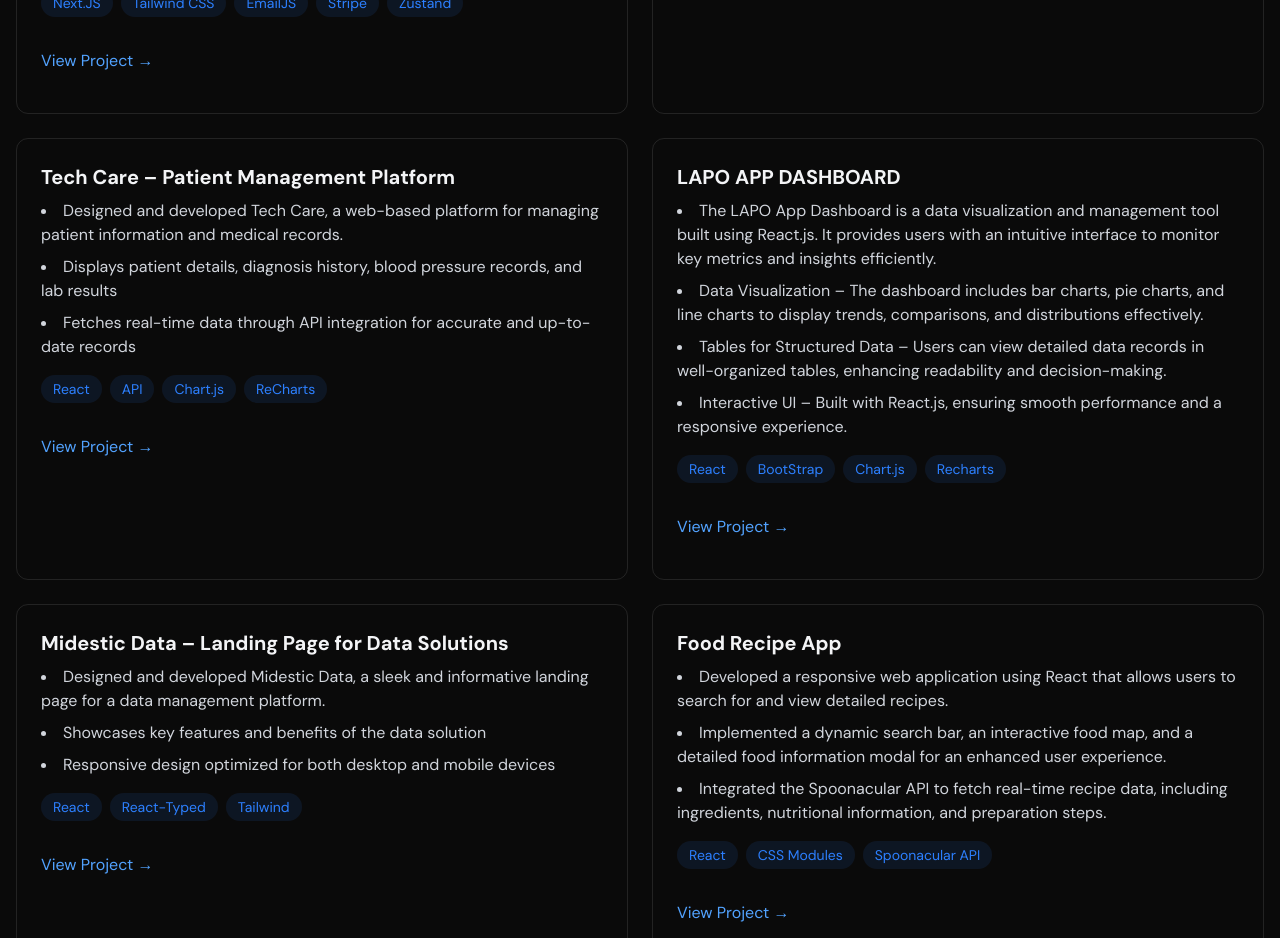
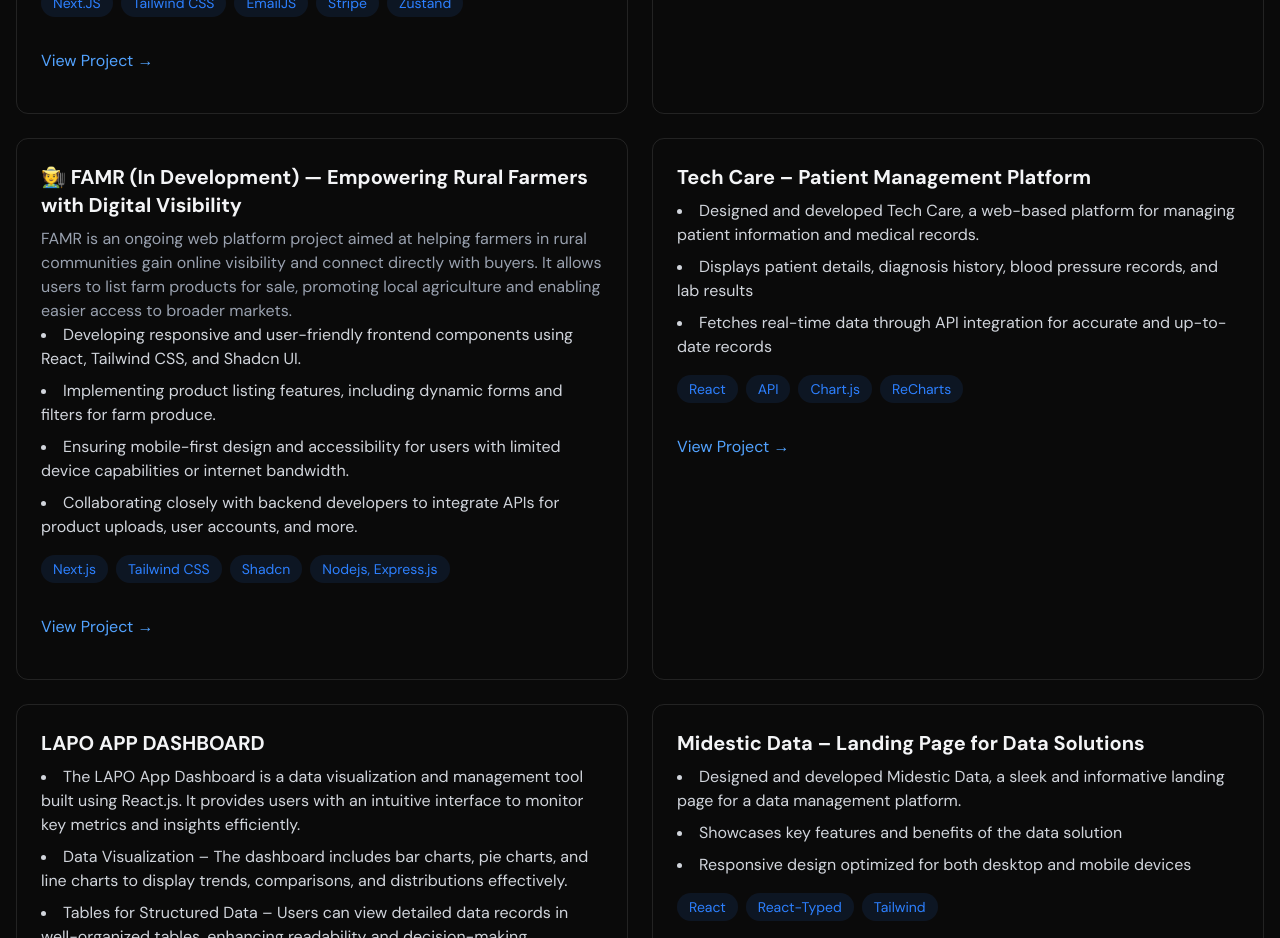
Before and after one commit to midestic/portfolio, a React (Vite) app: page / in a window 1280 px wide. Shown: the part 2080-3018 px from the top of the page. Built offline with nearby package versions, Linux system fonts and the light colour scheme.

Commit message:
added fAMR

```diff
--- /dev/null
+++ b/src/components/projects/AITask.jsx
@@ -0,0 +1,5 @@
+import React from "react";
+
+export default function AITask() {
+  return <div>AITask</div>;
+}
--- /dev/null
+++ b/src/components/projects/Famr.jsx
@@ -0,0 +1,69 @@
+import React from "react";
+
+export default function Famr() {
+  return (
+    <div
+      className="p-6 rounded-xl border border-white/10 hover:-translate-y-1
+             hover:border-blue-500/30 hover:shadow-[0_2px_8px_rgba(59,130,246,0.2)]
+              transition"
+    >
+      <h3 className="text-xl font-bold mb-2">
+        🧑‍🌾 FAMR (In Development) — Empowering Rural Farmers with Digital
+        Visibility
+      </h3>
+      <p className="text-gray-400 mb-4">
+        <p>
+          FAMR is an ongoing web platform project aimed at helping farmers in
+          rural communities gain online visibility and connect directly with
+          buyers. It allows users to list farm products for sale, promoting
+          local agriculture and enabling easier access to broader markets.
+        </p>
+        <ul className="list-disc list-inside text-gray-300 space-y-2">
+          <li>
+            Developing responsive and user-friendly frontend components using
+            React, Tailwind CSS, and Shadcn UI.
+          </li>
+
+          <li>
+            Implementing product listing features, including dynamic forms and
+            filters for farm produce.
+          </li>
+
+          <li>
+            Ensuring mobile-first design and accessibility for users with
+            limited device capabilities or internet bandwidth.
+          </li>
+
+          <li>
+            Collaborating closely with backend developers to integrate APIs for
+            product uploads, user accounts, and more.
+          </li>
+        </ul>
+      </p>
+      <div className="flex flex-wrap gap-2 mb-4">
+        {["Next.js", "Tailwind CSS", "Shadcn", "Nodejs, Express.js"].map(
+          (tech, key) => (
+            <span
+              key={key}
+              className="bg-blue-500/10 text-blue-500 py-1 px-3 rounded-full text-sm hover:bg-blue-500/20
+                                    hover:shadow-[0_2px_8px_rgba(59,130,246,0.1)] transition-all
+                    "
+            >
+              {tech}
+            </span>
+          )
+        )}
+      </div>
+
+      <div className="flex justify-between items-center">
+        <a
+          href="https://famr.vercel.app/"
+          target="_blank"
+          className="text-blue-400 hover:text-blue-300 transition-colors my-4"
+        >
+          View Project →
+        </a>
+      </div>
+    </div>
+  );
+}
--- a/src/components/sections/Projects.jsx
+++ b/src/components/sections/Projects.jsx
@@ -1,4 +1,5 @@
 import DaToothsomeHub from "../projects/daToothsomeHub";
+import Famr from "../projects/Famr";
 import Lapo from "../projects/Lapo";
 import Mandem from "../projects/Mandem";
 import MidesticData from "../projects/MidesticData";
@@ -25,6 +26,8 @@ export const Projects = () => {
 
             <Naptip />
 
+            <Famr />
+
             <TechCare />
 
             <Lapo />
```
